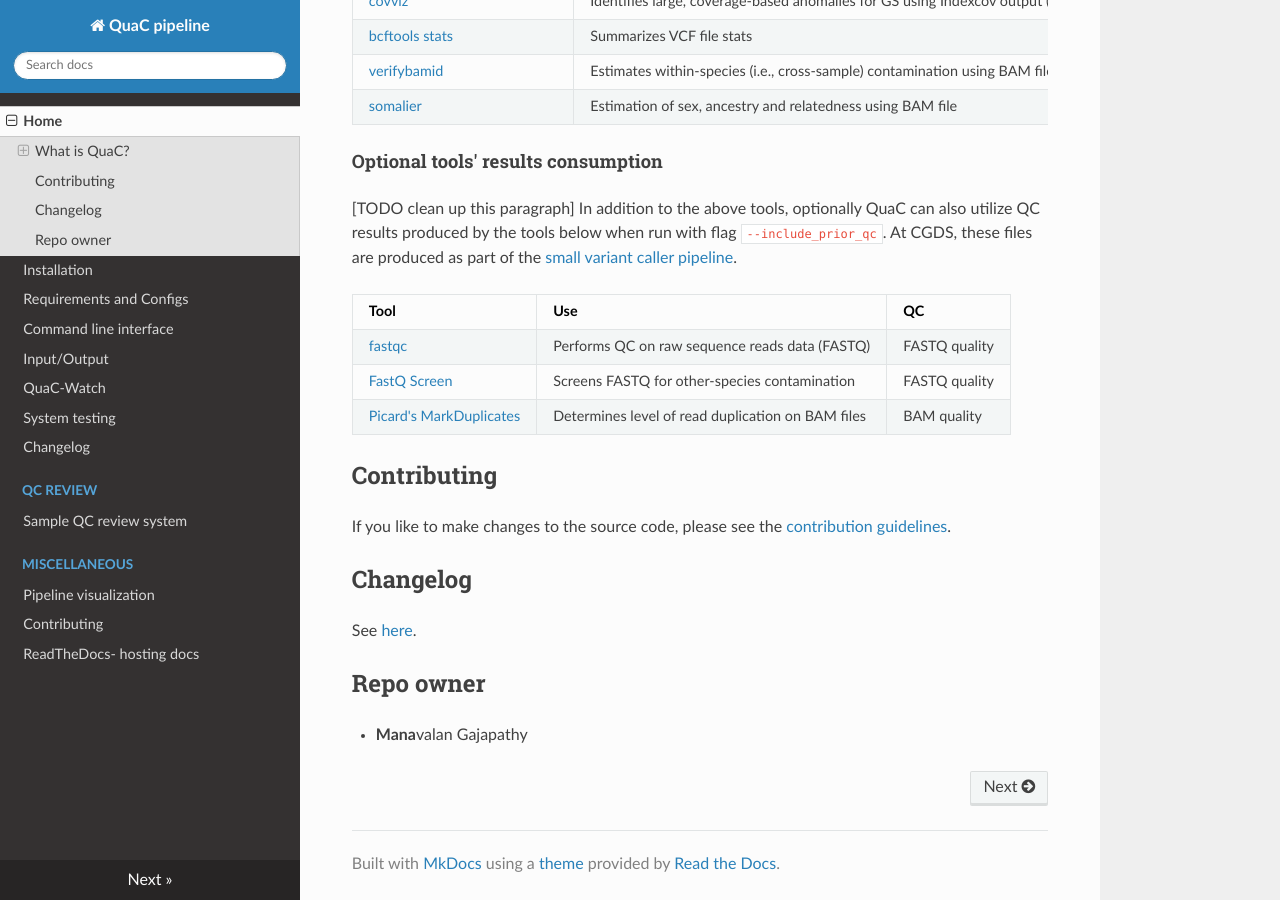
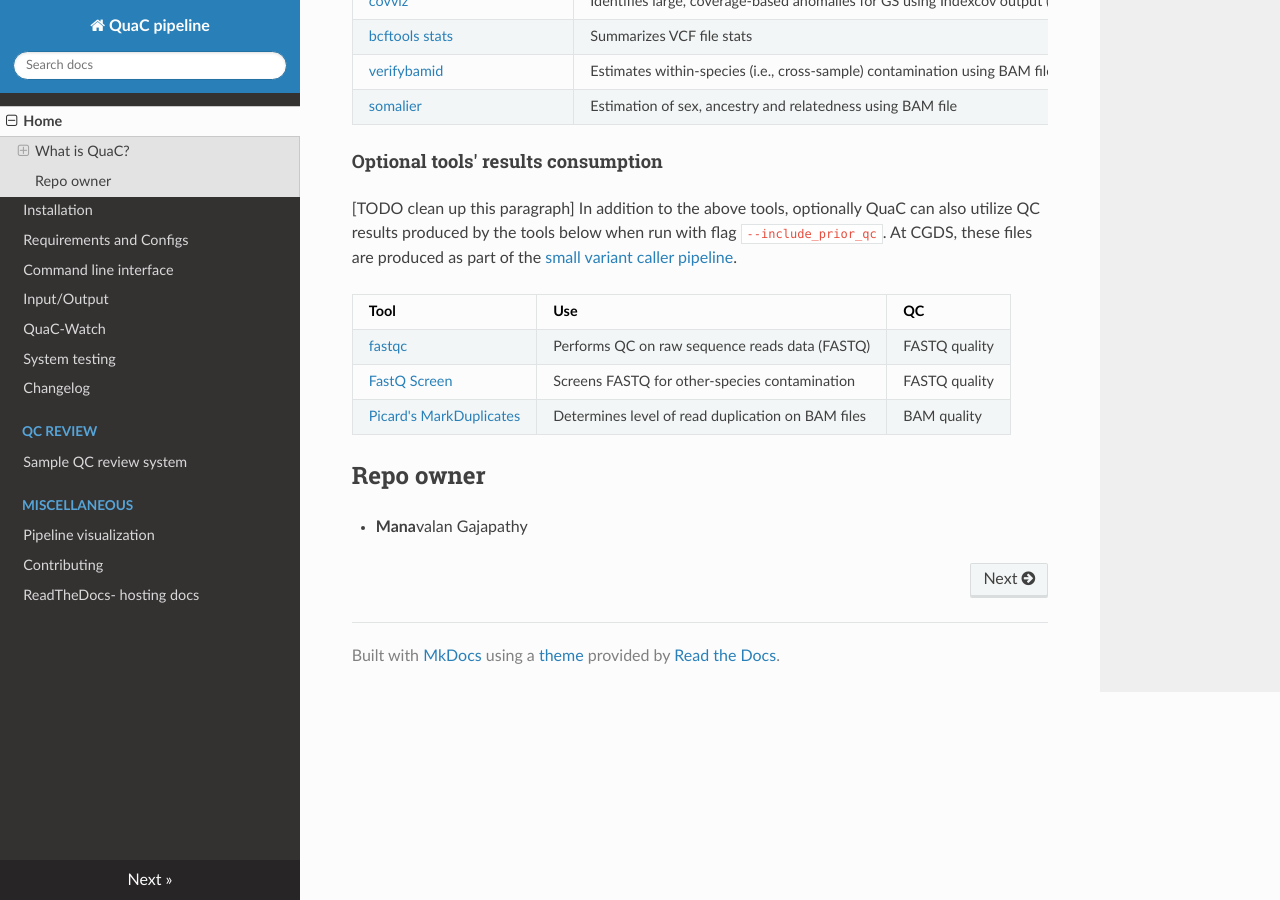
Before and after one commit to uab-cgds-worthey/quac, an MkDocs documentation site: the page built from docs/index.md, in a window 1280 px wide and 900 px high, scrolled down 949 px. Built offline with MkDocs 1.6.1, drawn with Linux system fonts in a browser that asks for light colours; nearby versions of some CDN libraries.

Commit message:
removes sections with broken links (to mkdocs)

```diff
--- a/README.md
+++ b/README.md
@@ -53,14 +53,6 @@ pipeline](https://gitlab.rc.uab.edu/center-for-computational-genomics-and-data-s
 | [Picard's MarkDuplicates](https://broadinstitute.github.io/picard/command-line-overview.html#MarkDuplicates) | Determines level of read duplication on BAM files | BAM quality   |
 
 
-## Contributing
-
-If you like to make changes to the source code, please see the [contribution guidelines](./docs/CONTRIBUTING.md).
-
-## Changelog
-
-See [here](./docs/Changelog.md).
-
 ## Repo owner
 
 * **Mana**valan Gajapathy
```
Also changed, not shown: docs/CONTRIBUTING.md (+2 -0 lines).
